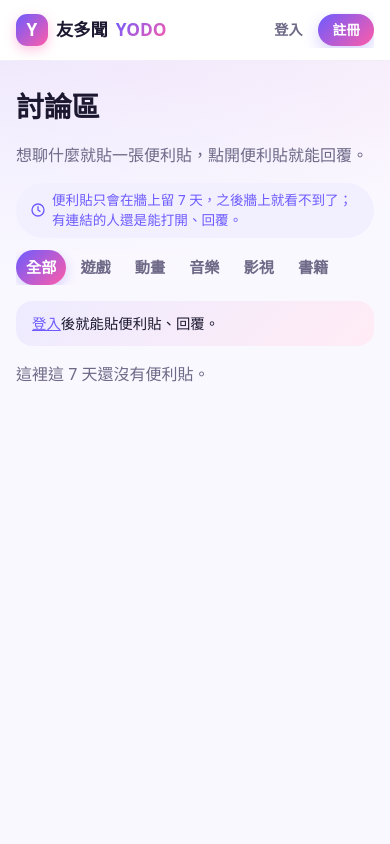
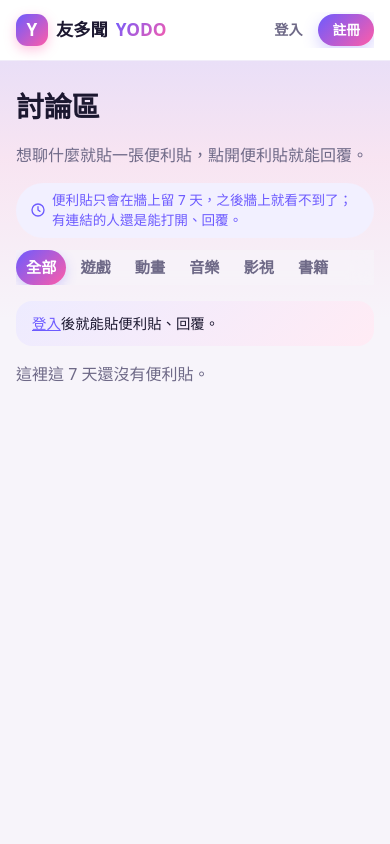
Before and after one commit to TheMoodyOldman/YODO, a FastAPI app: page /discuss in a window 390 px wide. Run offline with FastAPI, Linux system fonts and the light colour scheme; data that the repository does not hold is empty.

Commit message:
Calmer page background and phone/teammate testing guide
- Replace the aurora background with a warm off-white base and a soft gradient band under the top bar
- README: testing on a phone over Wi-Fi or a Cloudflare quick tunnel, and inviting teammates

Co-Authored-By: Claude Opus 5.5 <noreply@anthropic.com>

```diff
--- a/app/static/css/style.css
+++ b/app/static/css/style.css
@@ -785,11 +785,7 @@ a.note:hover { transform: rotate(0deg) translateY(-3px) scale(1.02); box-shadow:
   }
 }
 body {
-  background:
-    radial-gradient(1200px 500px at 100% -10%, color-mix(in srgb, #ff5ca8 9%, transparent), transparent 60%),
-    radial-gradient(900px 500px at -10% 0%, color-mix(in srgb, #6d5bff 9%, transparent), transparent 60%),
-    var(--bg);
-  background-attachment: fixed;
+  background: var(--bg);
   font-family: system-ui, -apple-system, "PingFang TC", "Noto Sans TC", "Microsoft JhengHei", sans-serif;
   -webkit-font-smoothing: antialiased;
 }
@@ -1440,3 +1436,26 @@ form[action$="/pass"] .link { padding: 8px 18px; border-radius: 999px; font-weig
 .nearby-card header { display: flex; align-items: center; gap: 12px; }
 .nearby-card header p { margin: 0; }
 .nearby-card .comment-form.wide { margin: 6px 0 0; }
+
+/* ===== page background (dating-app style): a calm warm off-white, color only in a soft band
+   under the top bar; cards stay pure white so they lift off the page. ===== */
+:root {
+  --bg: #f7f4fa;
+  --page-band: linear-gradient(180deg, rgb(109 91 255 / 0.16) 0%, rgb(255 92 168 / 0.10) 160px, rgb(247 244 250 / 0) 320px);
+}
+@media (prefers-color-scheme: dark) {
+  :root {
+    --bg: #131019;
+    --page-band: linear-gradient(180deg, rgb(109 91 255 / 0.22) 0%, rgb(255 92 168 / 0.10) 160px, rgb(19 16 25 / 0) 320px);
+  }
+}
+body { position: relative; background: var(--bg); min-height: 100vh; }
+body::before {
+  content: ""; position: absolute; left: 0; right: 0; top: 0; height: 320px; z-index: -1; pointer-events: none;
+  background: var(--page-band);
+}
+/* pages with their own cover backdrop keep it */
+body:has(.work-backdrop) { background: transparent; }
+body:has(.work-backdrop)::before { display: none; }
+/* sticky bars blend into the colored page instead of showing a flat strip */
+.tabs, .chat-head { background: color-mix(in srgb, var(--bg) 70%, transparent); }
```
Also changed, not shown: README.md.
